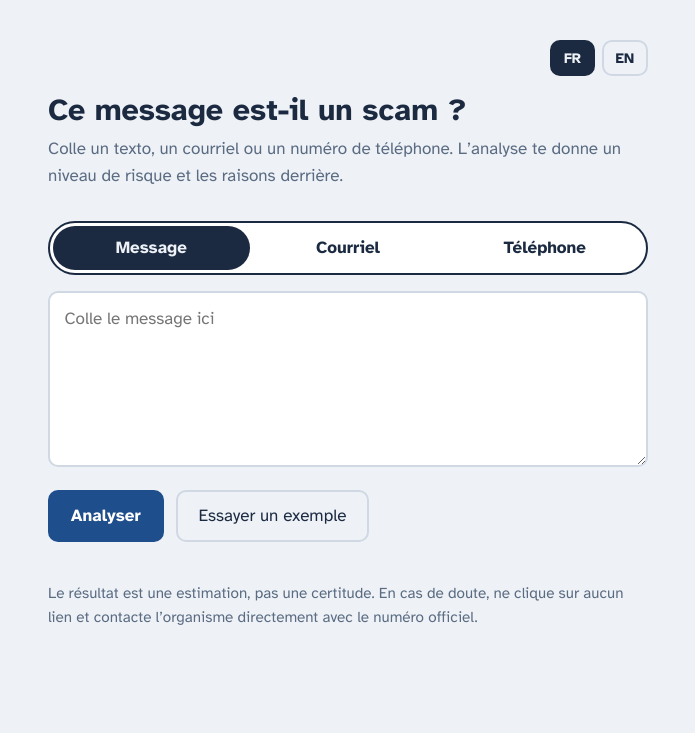
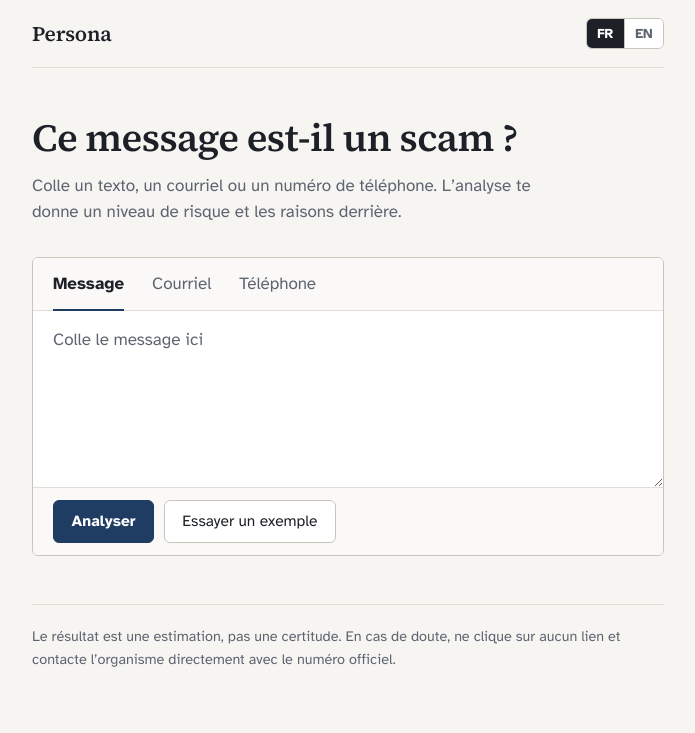
Before and after one commit to DavidMVgit-coder/Persona, a Flask app: page / in a window 1280 px wide. Shown: the top 733 px of the page, without its empty margins (292-987 px from the left). Run offline with Flask 3, Linux system fonts and the light colour scheme.

Commit message:
Nouveau design de la page, plus sobre
- Palette neutre : fond papier, encre presque noire, accent bleu marine,
  couleurs de risque désaturées (vert, ocre, rouge brique), mode sombre assorti
- Titres en Source Serif, texte en Atkinson Hyperlegible
- En-tête avec le nom Persona et le choix de langue
- Saisie dans un panneau : onglets, champ intégré, barre d'actions
- Carte de résultat : verdict coloré, score en gros chiffres, jauge fine,
  raisons en liste, alerte de contenu offensant discrète
- app.ts : le chiffre du score est dans son propre élément pour le style

Co-Authored-By: Claude Opus 5.5 <noreply@anthropic.com>

```diff
--- a/frontend/src/app.ts
+++ b/frontend/src/app.ts
@@ -150,7 +150,9 @@ function afficherResultat(r: ResultatAnalyse, type: TypeContenu, contenu: string
   titre.textContent = tr(estCle(cleVerdict) ? cleVerdict : "verdict.inconnu");
   const score = document.createElement("span");
   score.className = "score";
-  score.textContent = `${r.score} / 100`;
+  const valeur = document.createElement("b");
+  valeur.textContent = String(r.score);
+  score.append(valeur, " / 100");
   verdict.append(titre, score);
 
   const jauge = document.createElement("div");
--- a/frontend/static/css/style.css
+++ b/frontend/static/css/style.css
@@ -1,30 +1,48 @@
+/* ---------- Couleurs et réglages ---------- */
 :root {
-  --bg: #eef2f6;
+  --bg: #f6f5f2;             /* papier, légèrement chaud */
   --surface: #ffffff;
-  --ink: #1b2a41;
-  --muted: #5a6b82;
-  --line: #cfd8e3;
-  --accent: #1f4e8c;
-  --low: #2e7d4f;
-  --mid: #c27a00;
-  --high: #b3261e;
+  --surface-2: #faf9f7;      /* barres d'outils, zones secondaires */
+  --ink: #1d2127;
+  --muted: #5e6570;
+  --line: #e1ded7;
+  --line-strong: #c9c5bc;
+  --accent: #1f3d63;         /* bleu marine */
+  --accent-hover: #172f4d;
+  --on-accent: #ffffff;
+  --low: #2f6b45;
+  --mid: #8a5a00;
+  --high: #a3322a;
+  --low-bg: #eef4ef;
+  --mid-bg: #faf4e6;
+  --high-bg: #f8ecea;
+  --radius: 6px;
+  --serif: "Source Serif 4", Georgia, "Times New Roman", serif;
   color-scheme: light;
 }
 @media (prefers-color-scheme: dark) {
   :root {
-    --bg: #121a26;
-    --surface: #1b2535;
-    --ink: #e6ecf5;
-    --muted: #9aabc2;
-    --line: #33435c;
-    --accent: #7fb0ee;
-    --low: #5cc489;
-    --mid: #e3a63a;
-    --high: #f2867f;
+    --bg: #15171b;
+    --surface: #1c1f24;
+    --surface-2: #191b20;
+    --ink: #e7e5e0;
+    --muted: #a2a7af;
+    --line: #2f333a;
+    --line-strong: #444952;
+    --accent: #9db7d8;
+    --accent-hover: #b6cbe5;
+    --on-accent: #10161f;
+    --low: #86bf97;
+    --mid: #d8ad62;
+    --high: #e3928a;
+    --low-bg: #1d2721;
+    --mid-bg: #2a2418;
+    --high-bg: #2c1e1d;
     color-scheme: dark;
   }
 }
 
+/* ---------- Base ---------- */
 * { box-sizing: border-box; }
 html { scroll-padding-top: 1rem; }
 body {
@@ -36,136 +54,270 @@ body {
   line-height: 1.55;
 }
 main {
-  max-width: 40rem;
+  max-width: 42rem;
   margin: 0 auto;
-  padding: 2.5rem 1.25rem 4rem;
+  padding: 0 1.25rem 4rem;
 }
-h1 { font-size: 1.9rem; line-height: 1.2; margin: 0 0 .5rem; }
-.intro { color: var(--muted); margin: 0 0 2rem; max-width: 36rem; }
+:focus-visible { outline: 2px solid var(--accent); outline-offset: 2px; }
 
-/* Choix du type d'analyse */
+/* ---------- En-tête ---------- */
+.entete {
+  display: flex;
+  align-items: center;
+  justify-content: space-between;
+  gap: 1rem;
+  padding: 1.1rem 0;
+  border-bottom: 1px solid var(--line);
+  margin-bottom: 3rem;
+}
+.marque {
+  font-family: var(--serif);
+  font-weight: 600;
+  font-size: 1.3rem;
+  letter-spacing: -.01em;
+}
+
+h1 {
+  font-family: var(--serif);
+  font-weight: 600;
+  font-size: clamp(1.85rem, 4.5vw, 2.4rem);
+  line-height: 1.15;
+  letter-spacing: -.015em;
+  margin: 0 0 .75rem;
+}
+.intro { color: var(--muted); margin: 0 0 2rem; max-width: 34rem; }
+
+/* ---------- Choix de la langue ---------- */
+.langues {
+  display: flex;
+  border: 1px solid var(--line-strong);
+  border-radius: var(--radius);
+  overflow: hidden;
+}
+.langues button {
+  padding: .25rem .65rem;
+  font-size: .85rem;
+  font-weight: 700;
+  border: 0;
+  border-radius: 0;
+  background: var(--surface);
+  color: var(--muted);
+}
+.langues button + button { border-left: 1px solid var(--line-strong); }
+.langues button:hover { color: var(--ink); }
+.langues button[aria-pressed="true"] { background: var(--ink); color: var(--surface); }
+.langues button:focus-visible { outline-offset: -3px; }
+
+/* ---------- Panneau de saisie : onglets, champ, barre d'actions ---------- */
+.panneau {
+  background: var(--surface);
+  border: 1px solid var(--line-strong);
+  border-radius: var(--radius);
+  overflow: hidden;
+  transition: border-color .15s, box-shadow .15s;
+}
+.panneau:has(textarea:focus-visible, input[type="tel"]:focus-visible) {
+  border-color: var(--accent);
+  box-shadow: 0 0 0 1px var(--accent);
+}
+
+/* Onglets (boutons radio) */
 .types {
   display: flex;
-  border: 2px solid var(--ink);
-  border-radius: 999px;
-  padding: 3px;
-  background: var(--surface);
-  margin-bottom: 1rem;
+  gap: 1.75rem;
+  padding: 0 1.25rem;
+  border-bottom: 1px solid var(--line);
+  background: var(--surface-2);
 }
-.types label { flex: 1; }
 .types input { position: absolute; opacity: 0; pointer-events: none; }
 .types span {
   display: block;
-  text-align: center;
-  padding: .55rem .5rem;
-  border-radius: 999px;
+  padding: .8rem 0 .7rem;
+  margin-bottom: -1px;
+  border-bottom: 2px solid transparent;
+  color: var(--muted);
   cursor: pointer;
+}
+.types span:hover { color: var(--ink); }
+.types input:checked + span {
+  color: var(--ink);
   font-weight: 700;
+  border-bottom-color: var(--accent);
 }
-.types input:checked + span { background: var(--ink); color: var(--bg); }
-.types input:focus-visible + span { outline: 3px solid var(--accent); outline-offset: 2px; }
+.types input:focus-visible + span { outline: 2px solid var(--accent); outline-offset: 2px; }
 
-/* Saisie */
-textarea, input[type="text"], input[type="tel"] {
+/* Champs : intégrés au panneau, c'est le panneau qui montre le focus */
+textarea, input[type="tel"] {
+  display: block;
   width: 100%;
   font: inherit;
   color: var(--ink);
   background: var(--surface);
-  border: 2px solid var(--line);
-  border-radius: 10px;
-  padding: .8rem .9rem;
+  border: 0;
+  border-radius: 0;
+  padding: 1rem 1.25rem;
 }
 textarea { min-height: 11rem; resize: vertical; }
-textarea:focus-visible, input:focus-visible { outline: 3px solid var(--accent); outline-offset: 1px; border-color: var(--accent); }
+textarea::placeholder, input::placeholder { color: var(--muted); }
+textarea:focus-visible, input[type="tel"]:focus-visible { outline: none; }
 
-.row { display: flex; flex-wrap: wrap; gap: .75rem; align-items: center; margin-top: .9rem; }
+/* Barre d'actions */
+.row {
+  display: flex;
+  flex-wrap: wrap;
+  gap: .6rem;
+  align-items: center;
+  padding: .75rem 1.25rem;
+  border-top: 1px solid var(--line);
+  background: var(--surface-2);
+}
+
+/* ---------- Boutons ---------- */
 button {
   font: inherit;
   font-weight: 700;
-  border-radius: 10px;
-  padding: .7rem 1.3rem;
+  font-size: .97rem;
+  border-radius: var(--radius);
+  padding: .55rem 1.1rem;
   cursor: pointer;
+  transition: background-color .15s, border-color .15s, color .15s;
 }
-button:focus-visible { outline: 3px solid var(--accent); outline-offset: 2px; }
-.primary { background: var(--accent); color: #fff; border: 2px solid var(--accent); }
-@media (prefers-color-scheme: dark) { .primary { color: #0c1420; } }
-.primary:disabled { opacity: .6; cursor: wait; }
-.ghost { background: transparent; color: var(--ink); border: 2px solid var(--line); font-weight: 400; }
+.primary {
+  background: var(--accent);
+  color: var(--on-accent);
+  border: 1px solid var(--accent);
+}
+.primary:hover:not(:disabled) { background: var(--accent-hover); border-color: var(--accent-hover); }
+.primary:disabled { opacity: .65; cursor: wait; }
+.ghost {
+  background: var(--surface);
+  color: var(--ink);
+  border: 1px solid var(--line-strong);
+  font-weight: 400;
+}
 .ghost:hover { border-color: var(--ink); }
 
-/* Résultat */
-#resultat { margin-top: 2rem; }
+/* ---------- Résultat ---------- */
+#resultat { margin-top: 1.5rem; }
+
 .carte {
+  --c: var(--muted);
+  --c-bg: var(--surface-2);
   background: var(--surface);
-  border: 2px solid var(--line);
-  border-left-width: 10px;
-  border-radius: 10px;
-  padding: 1.25rem 1.4rem;
+  border: 1px solid var(--line-strong);
+  border-radius: var(--radius);
+  padding: 1.4rem 1.5rem 1.25rem;
 }
-.carte[data-niveau="faible"] { border-left-color: var(--low); }
-.carte[data-niveau="moyen"]  { border-left-color: var(--mid); }
-.carte[data-niveau="élevé"]  { border-left-color: var(--high); }
+.carte[data-niveau="faible"] { --c: var(--low);  --c-bg: var(--low-bg); }
+.carte[data-niveau="moyen"]  { --c: var(--mid);  --c-bg: var(--mid-bg); }
+.carte[data-niveau="élevé"]  { --c: var(--high); --c-bg: var(--high-bg); }
 
-.verdict { display: flex; align-items: baseline; justify-content: space-between; gap: 1rem; flex-wrap: wrap; }
-.verdict strong { font-size: 1.35rem; }
-.score { font-size: 2.2rem; font-weight: 700; font-variant-numeric: tabular-nums; }
-.carte[data-niveau="faible"] .score { color: var(--low); }
-.carte[data-niveau="moyen"]  .score { color: var(--mid); }
-.carte[data-niveau="élevé"]  .score { color: var(--high); }
+.verdict {
+  display: flex;
+  align-items: baseline;
+  justify-content: space-between;
+  gap: .5rem 1rem;
+  flex-wrap: wrap;
+}
+.verdict strong {
+  font-family: var(--serif);
+  font-weight: 600;
+  font-size: 1.45rem;
+  line-height: 1.25;
+  color: var(--c);
+}
+.score {
+  font-family: var(--serif);
+  font-size: 1.05rem;
+  color: var(--muted);
+  font-variant-numeric: tabular-nums lining-nums;
+  white-space: nowrap;
+}
+.score b { font-weight: 600; font-size: 1.7rem; color: var(--ink); }
 
-.jauge { height: 12px; background: var(--line); border-radius: 6px; overflow: hidden; margin: .6rem 0 1.1rem; }
-.jauge > div { height: 100%; width: 0; border-radius: 6px; background: currentColor; transition: width .5s ease; }
-.carte[data-niveau="faible"] .jauge > div { color: var(--low); }
-.carte[data-niveau="moyen"]  .jauge > div { color: var(--mid); }
-.carte[data-niveau="élevé"]  .jauge > div { color: var(--high); }
-
-.carte h2 { font-size: 1rem; margin: 0 0 .4rem; }
-.carte ul { margin: 0 0 1rem; padding-left: 1.2rem; }
-.carte li + li { margin-top: .25rem; }
-.aucune { color: var(--muted); margin: 0 0 1rem; }
-
-.retour { border-top: 1px solid var(--line); padding-top: 1rem; }
-.retour p { margin: 0 0 .6rem; color: var(--muted); }
-.retour button { padding: .45rem .9rem; margin-right: .5rem; }
-
-.erreur {
-  border: 2px solid var(--high);
-  border-radius: 10px;
-  padding: 1rem 1.2rem;
-  background: var(--surface);
+.jauge {
+  height: 6px;
+  background: var(--line);
+  border-radius: 3px;
+  overflow: hidden;
+  margin: .9rem 0 1.4rem;
+}
+.jauge > div {
+  height: 100%;
+  width: 0;
+  background: var(--c);
+  transition: width .6s ease-out;
 }
 
-.limite { color: var(--muted); font-size: .95rem; margin-top: 2.5rem; max-width: 36rem; }
-
-@media (prefers-reduced-motion: reduce) {
-  .jauge > div { transition: none; }
+.carte h2 { font-size: 1rem; margin: 0 0 .35rem; }
+.carte ul { list-style: none; margin: 0 0 1.25rem; padding: 0; }
+.carte li {
+  position: relative;
+  padding: .55rem 0 .55rem 1.1rem;
+  border-top: 1px solid var(--line);
 }
+.carte li:last-child { border-bottom: 1px solid var(--line); }
+.carte li::before {            /* petit repère carré de la couleur du niveau */
+  content: "";
+  position: absolute;
+  left: 0;
+  top: 1.15em;
+  width: 6px;
+  height: 6px;
+  background: var(--c);
+}
+.aucune { color: var(--muted); margin: 0 0 1.25rem; }
+.carte > :last-child { margin-bottom: 0; }
 
 /* Contenu offensant (séparé du score de scam) */
 .alertes {
-  border: 2px solid var(--mid);
-  border-radius: 8px;
-  padding: .8rem 1rem .1rem;
-  margin: 0 0 1rem;
+  background: var(--mid-bg);
+  border-left: 3px solid var(--mid);
+  border-radius: 0 var(--radius) var(--radius) 0;
+  padding: .85rem 1rem .1rem;
+  margin: 0 0 1.25rem;
 }
 .alertes h2 { color: var(--mid); }
+.alertes ul { margin: 0 0 .75rem; }
+.alertes li, .alertes li:last-child { border: 0; padding: .2rem 0 .2rem 1.1rem; }
+.alertes li::before { top: .8em; background: var(--mid); }
 
-/* Choix de la langue */
-.langues {
+/* Retour utilisateur */
+.retour {
   display: flex;
-  justify-content: flex-end;
-  gap: .4rem;
-  margin-bottom: 1rem;
+  flex-wrap: wrap;
+  align-items: center;
+  gap: .5rem;
+  padding-top: 1rem;
+  border-top: 1px solid var(--line);
 }
-.langues button {
-  padding: .3rem .75rem;
+.retour p { margin: 0 auto 0 0; color: var(--muted); font-size: .95rem; }
+.retour button { padding: .35rem .8rem; font-size: .9rem; }
+
+.erreur {
+  background: var(--high-bg);
+  border-left: 3px solid var(--high);
+  border-radius: 0 var(--radius) var(--radius) 0;
+  padding: .9rem 1.1rem;
+}
+
+.limite {
+  color: var(--muted);
   font-size: .9rem;
-  background: transparent;
-  color: var(--ink);
-  border: 2px solid var(--line);
+  margin: 3rem 0 0;
+  padding-top: 1.25rem;
+  border-top: 1px solid var(--line);
 }
-.langues button[aria-pressed="true"] {
-  background: var(--ink);
-  color: var(--bg);
-  border-color: var(--ink);
+
+/* ---------- Mouvement réduit et petits écrans ---------- */
+@media (prefers-reduced-motion: reduce) {
+  * { transition: none !important; }
 }
+@media (max-width: 480px) {
+  .entete { margin-bottom: 2rem; }
+  .types { gap: 1.25rem; padding: 0 1rem; }
+  textarea, input[type="tel"] { padding: .9rem 1rem; }
+  .row { padding: .75rem 1rem; }
+  .row button { flex: 1; }
+  .carte { padding: 1.2rem 1rem 1rem; }
+}
--- a/frontend/templates/index.html
+++ b/frontend/templates/index.html
@@ -6,19 +6,23 @@
 <title>Détecteur de scams</title>
 <link rel="preconnect" href="https://fonts.googleapis.com">
 <link rel="preconnect" href="https://fonts.gstatic.com" crossorigin>
-<link href="https://fonts.googleapis.com/css2?family=Atkinson+Hyperlegible:wght@400;700&display=swap" rel="stylesheet">
+<link href="https://fonts.googleapis.com/css2?family=Atkinson+Hyperlegible:wght@400;700&family=Source+Serif+4:opsz,wght@8..60,600&display=swap" rel="stylesheet">
 <link rel="stylesheet" href="{{ url_for('static', filename='css/style.css') }}">
 </head>
 <body>
 <main>
+  <header class="entete">
+    <span class="marque">Persona</span>
     <div class="langues" role="group" aria-label="Langue" data-i18n-aria="langue.groupe">
       <button type="button" data-langue="fr" lang="fr" aria-pressed="true">FR</button>
       <button type="button" data-langue="en" lang="en" aria-pressed="false">EN</button>
     </div>
+  </header>
 
   <h1 data-i18n="titre">Ce message est-il un scam&nbsp;?</h1>
   <p class="intro" data-i18n="intro">Colle un texto, un courriel ou un numéro de téléphone. L’analyse te donne un niveau de risque et les raisons derrière.</p>
 
+  <div class="panneau">
     <div class="types" role="radiogroup" aria-label="Type de contenu à analyser" data-i18n-aria="types.groupe">
       <label><input type="radio" name="type" value="message" checked><span data-i18n="type.message">Message</span></label>
       <label><input type="radio" name="type" value="email"><span data-i18n="type.email">Courriel</span></label>
@@ -38,6 +42,7 @@
       <button id="btn-analyser" class="primary" type="button">Analyser</button>
       <button id="btn-exemple" class="ghost" type="button" data-i18n="btn.exemple">Essayer un exemple</button>
     </div>
+  </div>
 
   <section id="resultat" aria-live="polite"></section>
 
```
Lines whose indentation alone changed are shown as unchanged.
